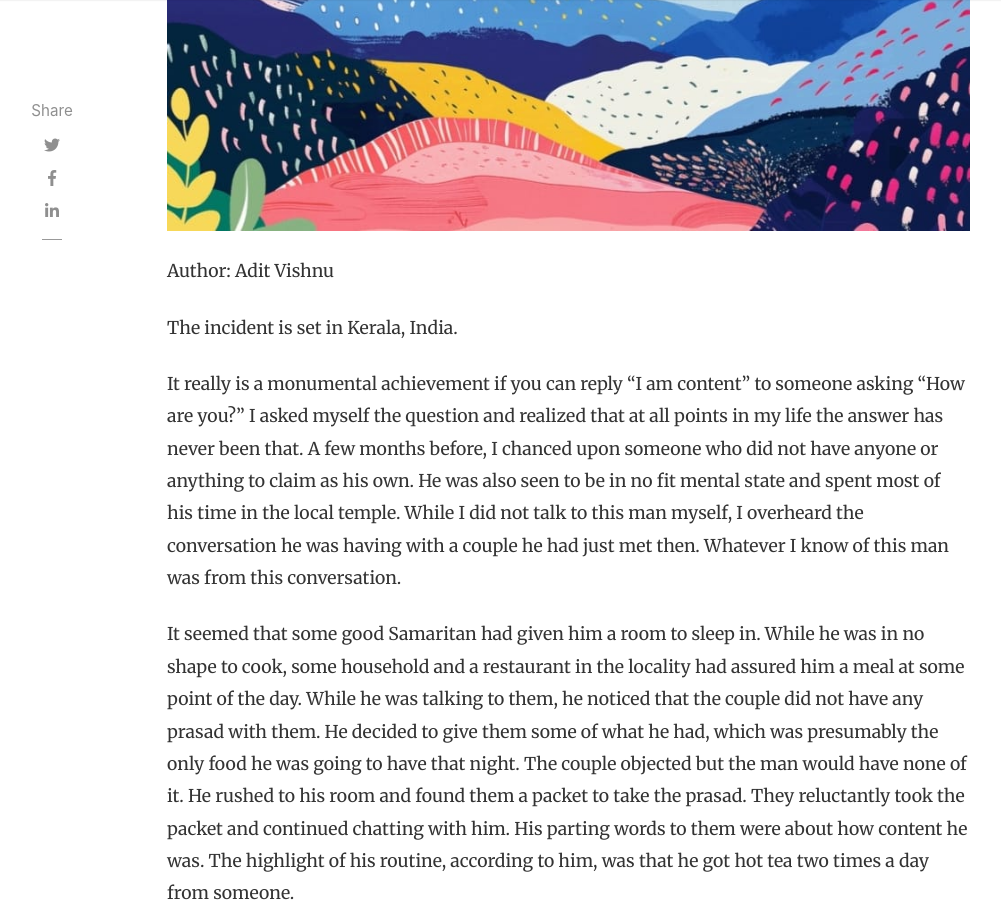
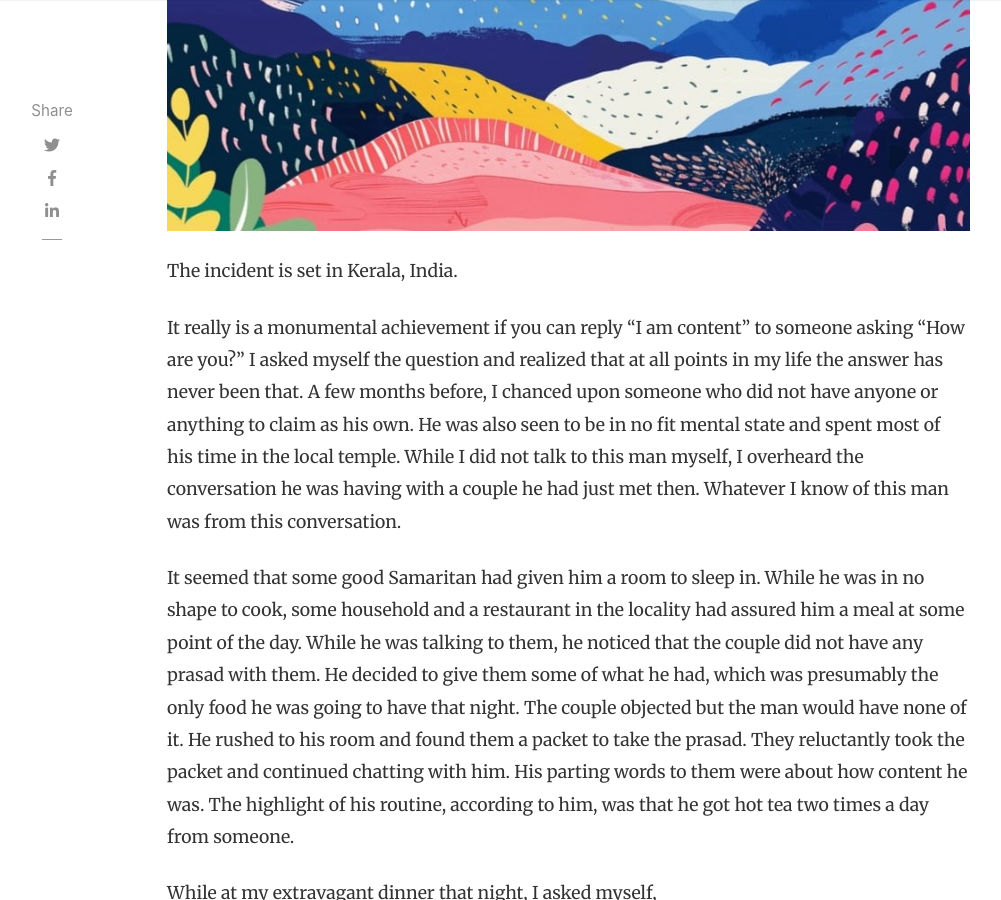
Before and after one commit to Quarks-IISc/blog, a Jekyll site: the page built from _posts/2024-12-03-Contenment.md, in a window 1280 px wide and 900 px high, scrolled down 661 px. Shown: the whole window, without its empty margins (118-1119 px from the left). Built offline with Jekyll 4.4.1, drawn with Linux system fonts in a browser that asks for light colours; nearby versions of some CDN libraries; comment, search, counter and statistics services are not loaded.

Commit message:
Seeing Issue

```diff
--- a/_posts/2024-12-03-Contenment.md
+++ b/_posts/2024-12-03-Contenment.md
@@ -8,8 +8,6 @@ categories: stories
 image: "/assets/images/Contentment.jpeg"
 featured: true
 ---
-Author: Adit Vishnu
-
 
 The incident is set in Kerala, India.
 
```
